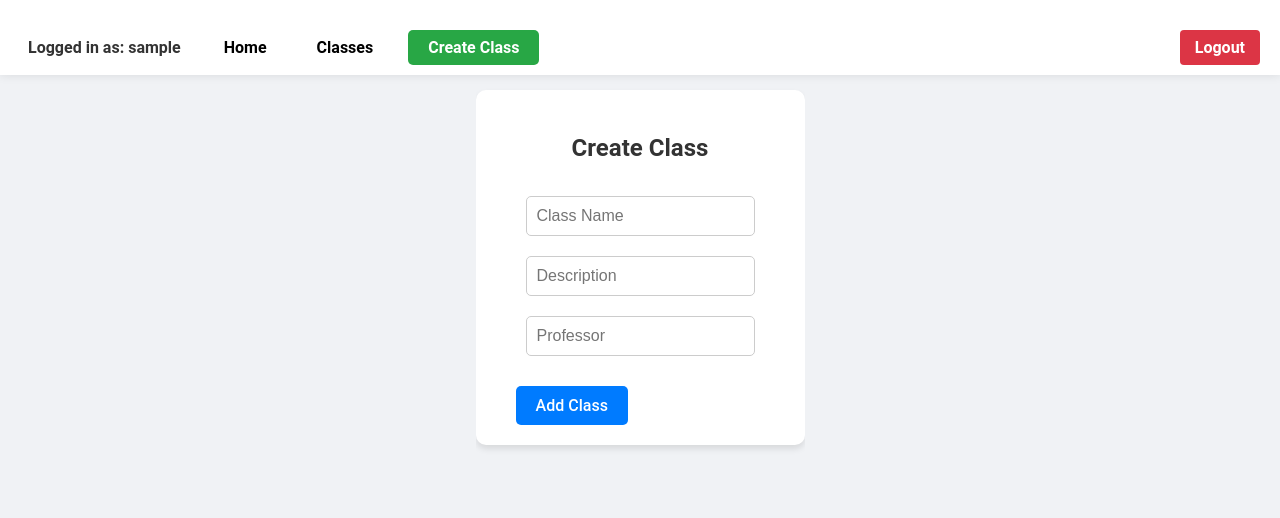
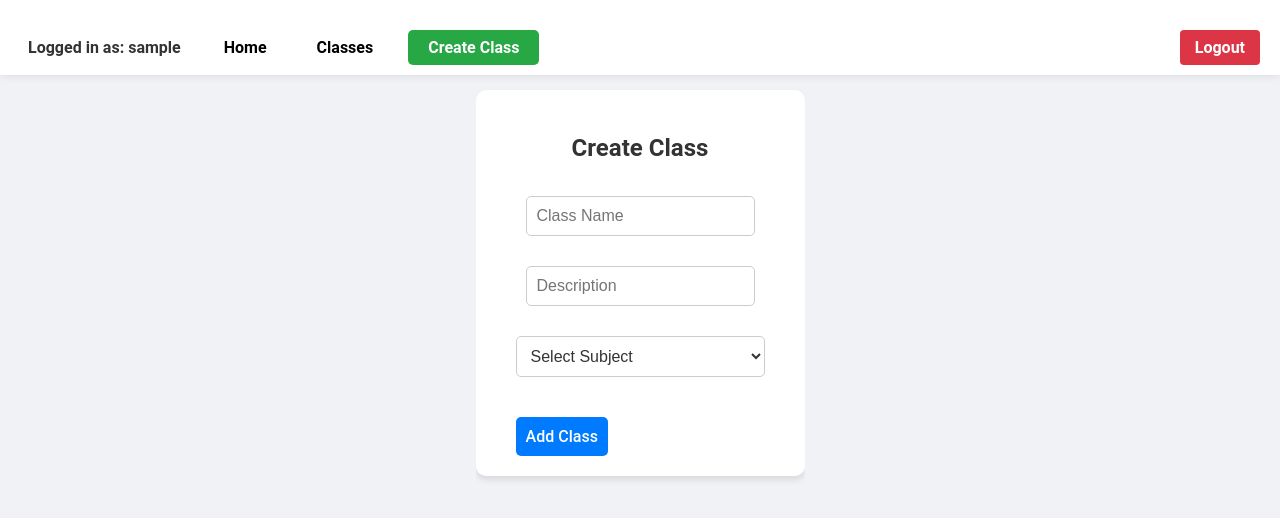
Before and after one commit to Luppole/isgo-frontend, a React (Vite) app: page /createclass in a window 1280 px wide. Shown: the top 518 px of the page. Built offline with nearby package versions, Linux system fonts and the light colour scheme; no server answers; sample sign-in values are in the browser's storage.

Commit message:
chore: Refactor Profile component to use useParams hook for username

```diff
--- a/src/App.jsx
+++ b/src/App.jsx
@@ -21,7 +21,7 @@ function AppContent() {
       {isAuthenticated && (
         <div className="header">
           <div className="header-left">
-            <button className="username-display" onClick={() => navigate('/profile')}>Logged in as: {username}</button>
+            <button className="username-display" onClick={() => navigate(`/profile/${username}`)}>Logged in as: {username}</button>
             <button className="nav-button home-button" onClick={() => navigate('/')}>Home</button>
             <button className="nav-button classes-button" onClick={() => navigate('/classes')}>Classes</button>
             <button className="nav-button create-class-button" onClick={() => navigate('/createclass')}>Create Class</button>
@@ -36,8 +36,8 @@ function AppContent() {
           <Route path="/login" element={<Login />} />
           <Route path="/register" element={<Register />} />
           <Route path="/confirm" element={<Confirm />} />
-          <Route path="/userinfo" element={<UserInfo />} />
-          <Route path="/profile" element={<Profile />} />
+          <Route path="/userinfo" element={isAuthenticated ? <UserInfo /> : <Navigate to="/login" />} />
+          <Route path="/profile/:username" element={isAuthenticated ? <Profile /> : <Navigate to="/login" />} />
           <Route path="/createclass" element={isAuthenticated ? <CreateClass /> : <Navigate to="/login" />} />
           <Route path="/classes" element={isAuthenticated ? <Classes /> : <Navigate to="/login" />} />
         </Routes>
--- a/src/Classroom.css
+++ b/src/Classroom.css
@@ -6,15 +6,19 @@
   --button-background: #007bff;
   --button-hover-background: #0056b3;
   --button-text-color: white;
-  --toolbar-background: #d3d3d3; /* Light gray background for toolbar */
-  --toolbar-border: #ccc; /* Light gray border for toolbar */
-  --toolbar-shadow: rgba(0, 0, 0, 0.2);
+  --toolbar-background: #ffffff; /* White background for toolbar */
+  --toolbar-border: #e0e0e0; /* Light gray border for toolbar */
+  --toolbar-shadow: rgba(0, 0, 0, 0.1); /* Softer shadow */
   --toolbar-text-color: #333; /* Darker text color for contrast */
-  --button-active-background: #2980b9; /* Active state color for buttons */
+  --button-active-background: #0056b3; /* Active state color for buttons */
   --button-undo-redo-background: #ff5722; /* Different color for undo/redo buttons */
   --button-undo-redo-hover-background: #e64a19; /* Hover color for undo/redo buttons */
+  --input-background: #f9f9f9; /* Background for input elements */
+  --input-border: #ccc; /* Border for input elements */
+  --input-hover-border: #bbb; /* Hover border for input elements */
+  --slider-track: #ddd; /* Track color for the slider */
+  --slider-thumb: #007bff; /* Thumb color for the slider */
 }
-
 
 body {
   margin: 0;
@@ -54,6 +58,8 @@ body {
 
 .class-info {
   margin-bottom: 20px;
+  font-size: 18px;
+  font-weight: bold;
 }
 
 .toolbar-container {
@@ -78,6 +84,11 @@ body {
 canvas {
   border: 1px solid #9c9c9c;
   width: 100%;
+}
+
+.toolbar-container .button-group {
+  display: flex;
+  gap: 10px;
 }
 
 .toolbar-container button,
@@ -119,34 +130,47 @@ canvas {
 .toolbar-container input[type="color"],
 .toolbar-container input[type="range"] {
   margin-top: 10px;
+  background-color: var(--input-background);
+  border: 1px solid var(--input-border);
+  border-radius: 5px;
+  transition: border-color 0.3s ease;
 }
 
+.toolbar-container input[type="color"]:hover,
+.toolbar-container input[type="range"]:hover {
+  border-color: var(--input-hover-border);
+}
+
+/* Custom styles for the range input (slider) */
 .toolbar-container input[type="range"] {
   -webkit-appearance: none;
   width: 100%;
-  height: 5px;
-  background: #ddd;
+  height: 12px;
+  background: var(--slider-track);
   outline: none;
   opacity: 0.7;
   transition: opacity .2s;
+  border-radius: 10px;
 }
 
 .toolbar-container input[type="range"]::-webkit-slider-thumb {
   -webkit-appearance: none;
   appearance: none;
-  width: 20px;
-  height: 20px;
-  background: var(--button-background);
+  width: 24px;
+  height: 24px;
+  background: var(--slider-thumb);
   cursor: pointer;
   border-radius: 50%;
+  box-shadow: 0 0 2px rgba(0, 0, 0, 0.5);
 }
 
 .toolbar-container input[type="range"]::-moz-range-thumb {
-  width: 20px;
-  height: 20px;
-  background: var(--button-background);
+  width: 24px;
+  height: 24px;
+  background: var(--slider-thumb);
   cursor: pointer;
   border-radius: 50%;
+  box-shadow: 0 0 2px rgba(0, 0, 0, 0.5);
 }
 
 /* Custom scrollbar styles */
--- a/src/Classroom.jsx
+++ b/src/Classroom.jsx
@@ -101,7 +101,9 @@ function Classroom() {
         <ChatBox classId={classId} username={username} />
       </div>
       <div className="canvas-container">
-        <h2 className="class-info">{classInfo.name}, Taught By: {classInfo.professor}</h2>
+        <h2 className="class-info">
+          {classInfo.name}, Taught By: <a href={`/profile/${classInfo.professor}`} target="_blank" rel="noopener noreferrer">{classInfo.professor}</a>
+        </h2>
         <ReactSketchCanvas
           ref={canvasRef}
           strokeColor={brushColor}
@@ -116,8 +118,10 @@ function Classroom() {
         </div>
       </div>
       <div className="toolbar-container">
-        <button onClick={setPen}>Pen</button>
-        <button onClick={setEraser}>Eraser</button>
+        <div className="button-group">
+          <button onClick={setPen}>Pen</button>
+          <button onClick={setEraser}>Eraser</button>
+        </div>
         <label>Brush Size</label>
         <input
           type="range"
@@ -132,8 +136,10 @@ function Classroom() {
           value={brushColor}
           onChange={(e) => setBrushColor(e.target.value)}
         />
-        <button onClick={() => canvasRef.current.undo()}>Undo</button>
-        <button onClick={() => canvasRef.current.redo()}>Redo</button>
+        <div className="button-group">
+          <button className="undo" onClick={() => canvasRef.current.undo()}>Undo</button>
+          <button className="redo" onClick={() => canvasRef.current.redo()}>Redo</button>
+        </div>
       </div>
     </div>
   );
--- a/src/CreateClass.css
+++ b/src/CreateClass.css
@@ -14,7 +14,7 @@
   gap: 10px;
 }
 
-  input {
+input, select {
   padding: 10px;
   border: 1px solid #ccc;
   border-radius: 5px;
@@ -43,3 +43,7 @@
   transform: translateY(0);
   box-shadow: 0 2px 4px rgba(0, 0, 0, 0.2);
 }
+
+input[type="hidden"] {
+  display: none;
+}
--- a/src/CreateClass.jsx
+++ b/src/CreateClass.jsx
@@ -1,21 +1,23 @@
-import React, { useState } from 'react';
+import React, { useState, useContext } from 'react';
 import { addClass } from './api';
+import { AuthContext } from './AuthContext';
 import './CreateClass.css';
 
 const CreateClass = () => {
   const [className, setClassName] = useState('');
   const [description, setDescription] = useState('');
-  const [professor, setProfessor] = useState('');
+  const [subject, setSubject] = useState('');
   const [message, setMessage] = useState('');
+  const { username } = useContext(AuthContext);
 
   const handleAddClass = async (e) => {
     e.preventDefault();
     try {
-      const result = await addClass(className, description, professor);
+      const result = await addClass(className, description, subject, username);
       setMessage('Class added successfully');
       setClassName('');
       setDescription('');
-      setProfessor('');
+      setSubject('');
     } catch (error) {
       setMessage('Failed to add class');
       console.error('Error adding class:', error);
@@ -25,26 +27,41 @@ const CreateClass = () => {
   return (
     <div className="container">
       <h2>Create Class</h2>
-      <form onSubmit={handleAddClass}>
+      <form onSubmit={handleAddClass} className="form-container">
         <input
           type="text"
           value={className}
           onChange={(e) => setClassName(e.target.value)}
           placeholder="Class Name"
+          required
         />
         <input
           type="text"
           value={description}
           onChange={(e) => setDescription(e.target.value)}
           placeholder="Description"
+          required
         />
+        <select
+          value={subject}
+          onChange={(e) => setSubject(e.target.value)}
+          required
+        >
+          <option value="">Select Subject</option>
+          <option value="Math">Math</option>
+          <option value="English">English</option>
+          <option value="Physics">Physics</option>
+          <option value="Chemistry">Chemistry</option>
+          <option value="Biology">Biology</option>
+          <option value="History">History</option>
+          <option value="Geography">Geography</option>
+        </select>
         <input
-          type="text"
-          value={professor}
-          onChange={(e) => setProfessor(e.target.value)}
-          placeholder="Professor"
+          type="hidden"
+          value={username}
+          readOnly
         />
-        <button type="submit">Add Class</button>
+        <button type="submit" className="add-class-button">Add Class</button>
       </form>
       {message && <p>{message}</p>}
     </div>
--- a/src/Profile.jsx
+++ b/src/Profile.jsx
@@ -1,10 +1,10 @@
 import React, { useEffect, useState } from 'react';
-import { useNavigate } from 'react-router-dom';
+import { useParams, useNavigate } from 'react-router-dom';
 import axios from 'axios';
 import './Profile.css';
 
 const Profile = () => {
-  const username = localStorage.getItem('username');
+  const { username } = useParams();
   const [userInfo, setUserInfo] = useState({});
   const navigate = useNavigate();
 
--- a/src/api.js
+++ b/src/api.js
@@ -62,15 +62,16 @@ export const fetchClassById = async (classId) => {
   }
 };
 
-export const addClass = async (className, description, professor) => {
+export const addClass = async (className, description, subject, professor) => {
   try {
-    const response = await axios.post(`${API_URL}/addclass`, { name: className, description, professor });
+    const response = await axios.post(`${API_URL}/addclass`, { name: className, description, subject, professor });
     return response.data;
   } catch (error) {
     console.error('Error adding class:', error);
     throw error;
   }
 };
+
 
 export const saveCanvasState = async (classId, canvasState) => {
   try {
```
Also changed, not shown: 1 other file (tests, documents, lock files or other folders). Lines whose indentation alone changed are shown as unchanged.
